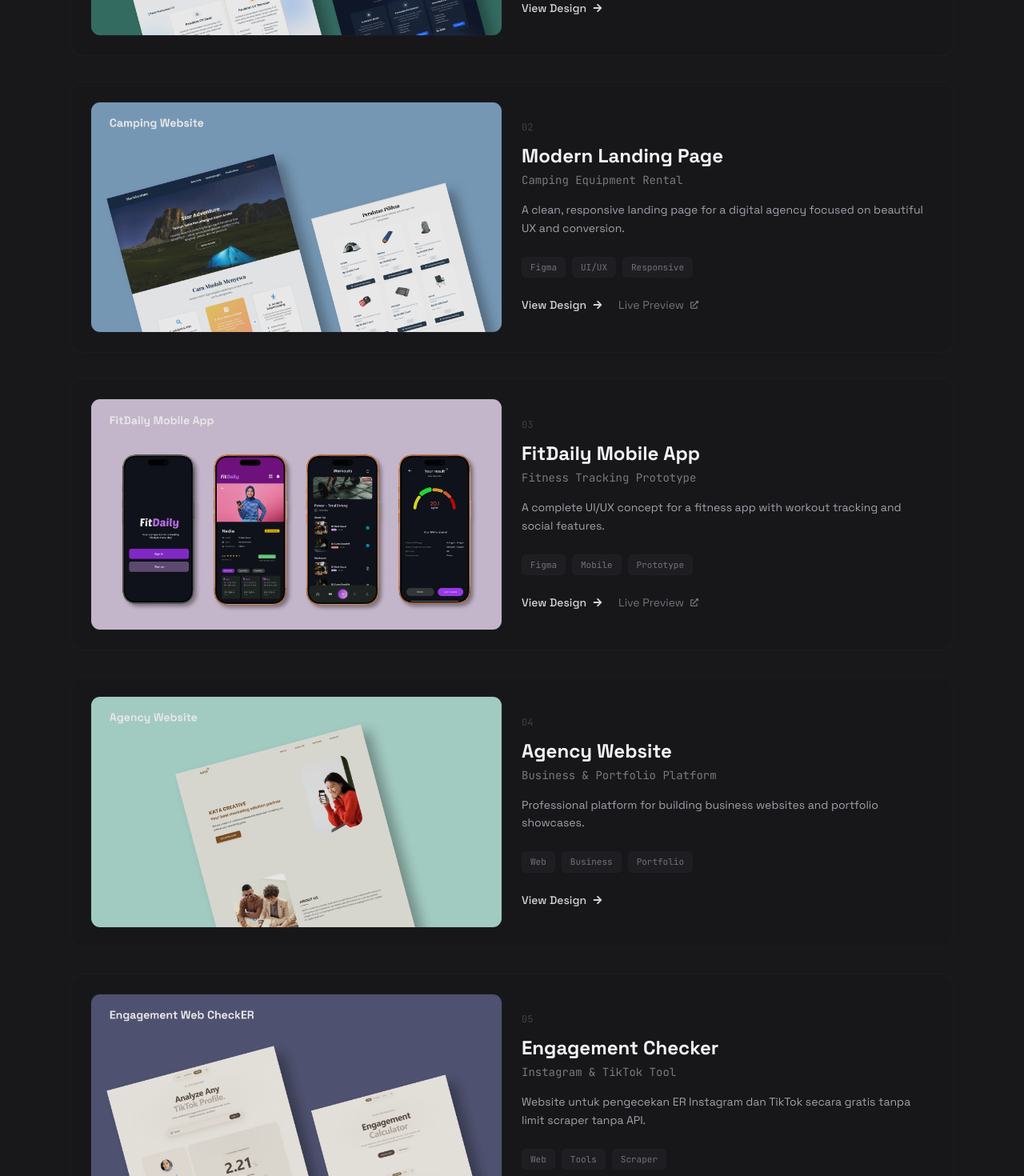
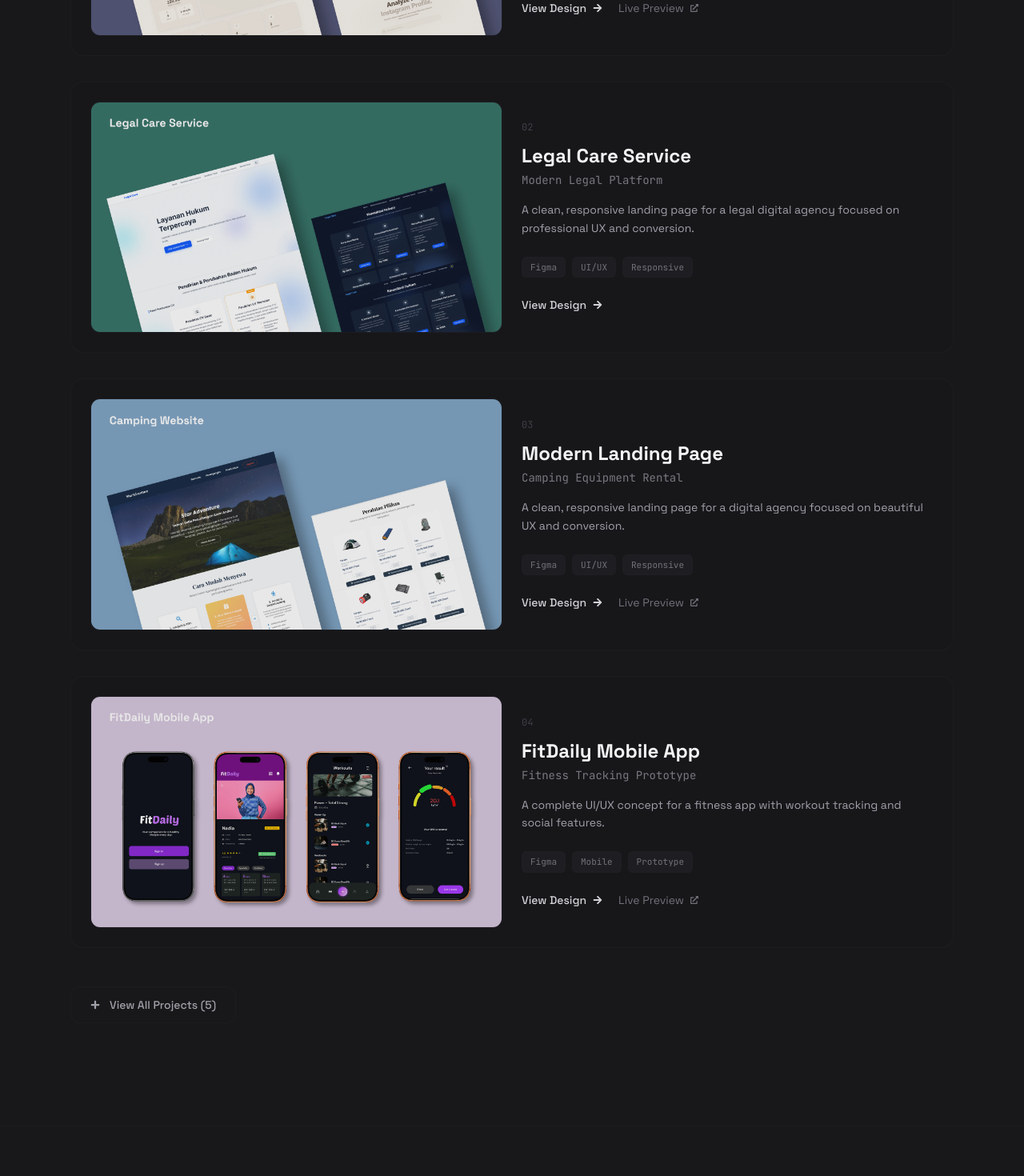
Before and after one commit to ArvinSSatria/arvinsultansatria, a React (Vite) app: page /projects in a window 1280 px wide. Shown: the part 5380-6850 px from the top of the page at 80% size. Built offline with nearby package versions, Linux system fonts and the light colour scheme.

Commit message:
style: restore scroll animations and further refine project transitions

```diff
--- a/src/components/Projects.jsx
+++ b/src/components/Projects.jsx
@@ -1,9 +1,13 @@
-import { motion } from 'framer-motion';
-import { FaArrowRight, FaExternalLinkAlt } from 'react-icons/fa';
+import { useState } from 'react';
+import { motion, AnimatePresence } from 'framer-motion';
+import { FaArrowRight, FaExternalLinkAlt, FaPlus, FaMinus } from 'react-icons/fa';
 import { portfolioData } from '../data/portfolioData';
 
 const Projects = () => {
   const { projects } = portfolioData;
+  const [showAll, setShowAll] = useState(false);
+
+  const displayedProjects = showAll ? projects : projects.slice(0, 4);
 
   return (
     <section id="projects" className="py-24 md:py-32 border-t border-zinc-200 dark:border-zinc-800/30">
@@ -25,15 +29,22 @@ const Projects = () => {
           </p>
         </motion.div>
 
-        <div className="space-y-8">
-          {projects.map((project, index) => (
+        <motion.div layout className="space-y-8">
+          <AnimatePresence mode="popLayout" initial={false}>
+            {displayedProjects.map((project, index) => (
               <motion.div
                 key={project.id}
+                layout
                 className="group relative grid md:grid-cols-2 gap-6 p-6 rounded-2xl border border-zinc-200 dark:border-zinc-800/40 bg-zinc-50/30 dark:bg-zinc-900/20 hover:bg-zinc-100/50 dark:hover:bg-zinc-900/40 hover:border-zinc-300 dark:hover:border-zinc-700/60 transition-all duration-500"
                 initial={{ opacity: 0, y: 40 }}
                 whileInView={{ opacity: 1, y: 0 }}
+                exit={{ opacity: 0, y: 20, scale: 0.95 }}
                 viewport={{ once: true }}
-              transition={{ duration: 0.5, delay: index * 0.1 }}
+                transition={{
+                  duration: 0.6,
+                  ease: [0.215, 0.61, 0.355, 1],
+                  layout: { duration: 0.4 }
+                }}
               >
                 <div className="aspect-video rounded-xl overflow-hidden border border-zinc-200 dark:border-zinc-800/30 bg-zinc-100 dark:bg-zinc-800/20">
                   <img
@@ -93,10 +104,35 @@ const Projects = () => {
                 </div>
               </motion.div>
             ))}
-        </div>
+          </AnimatePresence>
+        </motion.div>
+
+        {projects.length > 4 && (
+          <motion.div
+            initial={{ opacity: 0 }}
+            whileInView={{ opacity: 1 }}
+            className="mt-12 flex justify-start"
+          >
+            <button
+              onClick={() => setShowAll(!showAll)}
+              className="group flex items-center gap-3 px-6 py-3 rounded-xl border border-zinc-200 dark:border-zinc-800/40 bg-white dark:bg-zinc-900/50 text-sm font-medium text-zinc-600 dark:text-zinc-400 hover:text-accent hover:border-accent/30 transition-all duration-300"
+            >
+              {showAll ? (
+                <>
+                  <FaMinus className="w-3 h-3" />
+                  Show Less
+                </>
+              ) : (
+                <>
+                  <FaPlus className="w-3 h-3" />
+                  View All Projects ({projects.length})
+                </>
+              )}
+            </button>
+          </motion.div>
+        )}
       </div>
     </section>
   );
 };
-
 export default Projects;
--- a/src/data/portfolioData.js
+++ b/src/data/portfolioData.js
@@ -112,6 +112,16 @@ export const portfolioData = {
 
   projects: [
     {
+      id: 5,
+      title: "Engagement Checker",
+      subtitle: "Instagram & TikTok Analytics Tool",
+      description: "A free tool for checking Instagram and TikTok Engagement Rates without scraper limits or API dependencies.",
+      image: "/checker-website.png",
+      link: "https://engagement-checker.arvinsultansatria.my.id/",
+      preview: "https://engagement-checker.arvinsultansatria.my.id/",
+      tags: ["Web", "Tools", "Scraper"],
+    },
+    {
       id: 1,
       title: "Legal Care Service",
       subtitle: "Modern Legal Platform",
@@ -150,16 +160,6 @@ export const portfolioData = {
       link: "#",
       preview: "#",
       tags: ["Web", "Business", "Portfolio"],
-    },
-    {
-      id: 5,
-      title: "Engagement Checker",
-      subtitle: "Instagram & TikTok Tool",
-      description: "Website untuk pengecekan ER Instagram dan TikTok secara gratis tanpa limit scraper tanpa API.",
-      image: "/checker-website.png",
-      link: "https://engagement-checker.arvinsultansatria.my.id/",
-      preview: "https://engagement-checker.arvinsultansatria.my.id/",
-      tags: ["Web", "Tools", "Scraper"],
     }
   ],
 
```
Lines whose indentation alone changed are shown as unchanged.
